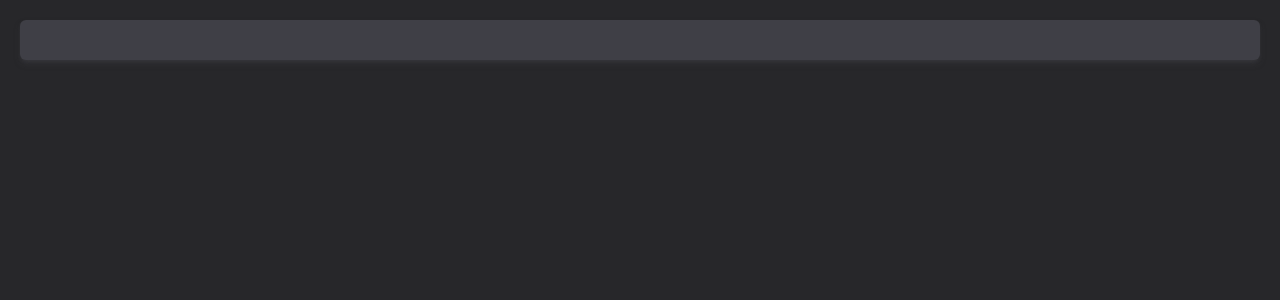
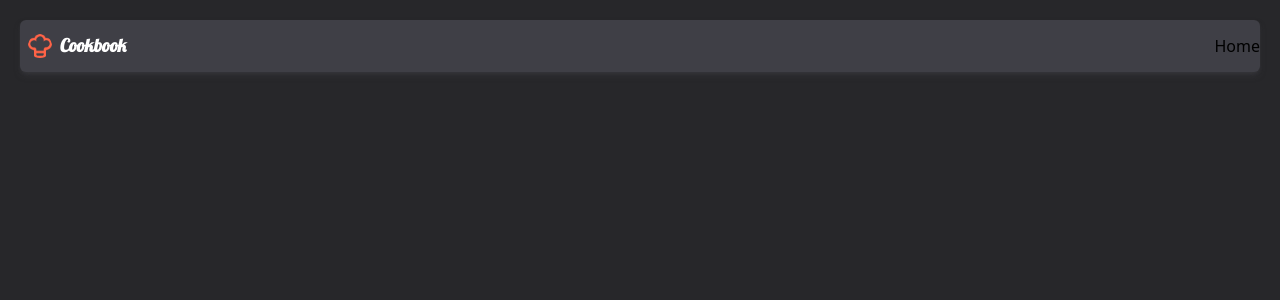
Before and after one commit to ElJoshua08/CookBook, a React (Vite) app: page / in a window 1280 px wide. Shown: the top 300 px of the page. Built offline with nearby package versions, Linux system fonts and the light colour scheme.

Commit message:
Add First Link

```diff
--- a/src/App.jsx
+++ b/src/App.jsx
@@ -1,31 +1,20 @@
-import { BrowserRouter as Router, Routes, Route } from 'react-router-dom';
-import Home from '@/pages/Home';
-import Header from '@/components/Header';
+import { BrowserRouter as Router, Routes, Route } from 'react-router-dom'
+import Home from '@/pages/Home'
+import Header from '@/components/Header'
 
 function App() {
   return (
-    <>
-      <Header />
-
+    <div className="App">
         <Router>
+          <Header />
           <Routes>
-            <Route
-            path="/"
-            element={<Home />}
-            />
-          <Route
-            path="/about"
-            element={<h1>About</h1>}
-            />
-          <Route
-            path="/contact"
-            element={<h1>Contact</h1>}
-            />
+            <Route path="/" element={<Home />} />
+            <Route path="/about" element={<h1>About</h1>} />
+            <Route path="/contact" element={<h1>Contact</h1>} />
           </Routes>
-
         </Router>
-        </>
-  );
+    </div>
+  )
 }
 
-export default App;
+export default App
--- a/src/components/Header.jsx
+++ b/src/components/Header.jsx
@@ -1,10 +1,42 @@
+import { FaHeart, FaHome } from 'react-icons/fa'
+import { Link } from 'react-router-dom'
 
 const Header = () => {
   return (
-    <div className="absolute ml-5 mt-5 bg-zinc-700 min-w-[calc(100%-40px)] py-5 rounded-md shadow-md shadow-zinc-700/50">
-      {/*  */}
+    <div className="absolute ml-5 mt-5 flex max-h-16 min-w-[calc(100%-40px)] items-center justify-between gap-5 rounded-md bg-zinc-700 py-3 shadow-md shadow-zinc-700/50">
+      {/* logo and title */}
+      <div className="flex h-full items-center justify-start gap-2 pl-2">
+        <img
+          src="/logo/512.png"
+          alt="logo"
+          className="aspect-square w-6 rounded-full"
+        />
+        <h1 className="font-lobster text-lg font-bold text-white">Cookbook</h1>
+      </div>
+
+      {/* Navigation */}
+      <Nav />
     </div>
-  );
-};
+  )
+}
 
-export default Header;
+const Nav = () => {
+  const links = [
+    { name: 'Home', href: '/', icon: <FaHome /> },
+    { name: 'Favorites', href: '/favorites', icon: <FaHeart /> },
+  ]
+
+  console.log(links.map(link => link.name))
+
+  return (
+    <ul className="flex items-center justify-between gap-5">
+      {/* {links.map((link, index) => (
+        <li key={index} className="flex items-center gap-2">
+        </li>
+      ))} */}
+      <Link to="/">Home</Link>
+    </ul>
+  )
+}
+
+export default Header
--- a/src/index.css
+++ b/src/index.css
@@ -2,4 +2,21 @@
 
 @tailwind base;
 @tailwind components;
-@tailwind utilities
+@tailwind utilities;
+
+.App {
+  @apply bg-zinc-800;
+
+}
+
+body {
+  &::-webkit-scrollbar {
+    appearance: none;
+    -webkit-appearance: none;
+    @apply w-1.5 bg-zinc-800;
+  }
+
+  &::-webkit-scrollbar-thumb {
+    @apply bg-emerald rounded-full;
+  }
+}
```
